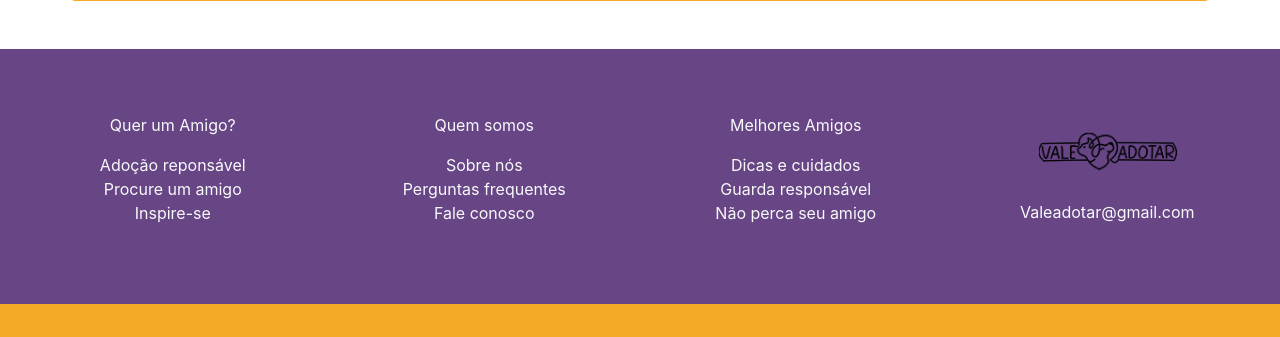
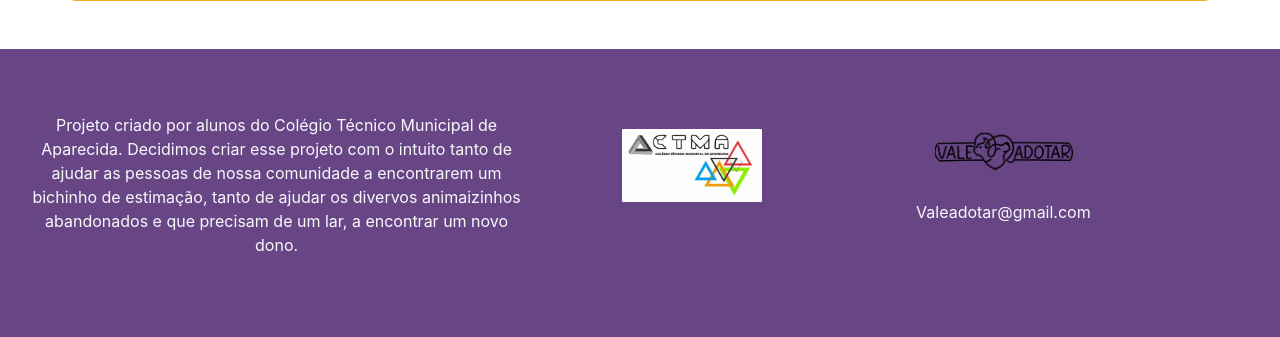
Before and after one commit to Augustinhovm/valeadotar, a PHP site: page /cadastromain.php in a window 1280 px wide. Shown: the part 740-1077 px from the top of the page. Before the commit the page ends 1044 px from the top, so only its background shows below. Run offline with PHP 8.4, Linux system fonts and the light colour scheme; some libraries are stand-ins or nearby versions.

Commit message:
erros nos cadastro de animais consertados

```diff
--- a/detalhes.php
+++ b/detalhes.php
@@ -77,9 +77,7 @@ $total_animais = mysqli_num_rows($resultado_animais);
                             <h6><?php echo "Espécie: "      . $row_animais['ani_especie'];  ?></h6>
                             <h6><?php echo "Porte: "        . $row_animais['ani_porte'];  ?></h6>
                             <h6><?php echo "Descrição: "    . $row_animais['ani_descricao'];  ?></h6>
-                            <h6><?php echo "Doador: "       . $row_animais['ani_doador'];  ?></h6>
                             <h6><?php echo "Telefone: "     . $row_animais['ani_telefone'];  ?></h6>
-                            <h6><?php echo "Email: "        . $row_animais['ani_email'];  ?></h6>
                             <h6><?php echo "Cidade: "       . $row_animais['ani_cidade'];  ?></h6>
                             <h6><?php echo "STATUS: "       . $row_animais['status'];  ?></h6>
                         </div>
--- a/meus_pets.php
+++ b/meus_pets.php
@@ -44,7 +44,7 @@ $total_animais = mysqli_num_rows($resultado_animais);
                         <p class="my-4" style="font-size: 40px; font-family: cursive; text-align: center; margin-top: -20px; color: #f4aa24;">
                             MEUS PETS!</p>
                         <h4><span>Modifique informações ou remova o anuncio após doação :) </span></h4>
-                        <?php echo $_SESSION['Login']['usuario_id']; ?>
+
                     </div>
                 </div>
             </div>
@@ -70,7 +70,7 @@ $total_animais = mysqli_num_rows($resultado_animais);
                                             <p>Gênero: ' . $rows_animais['ani_genero'] . '</p>
                                             <p>Espécie: ' . $rows_animais['ani_especie'] . '</p>
                                             <div class="form-group col-12 text-center">
-                                                    <a href="detalhes.php?ani_id=' . $rows_animais['ani_id'] . ' class="btn btn-light" style="border: 1px solid #684686;">Adotar</a>
+                                                    <a href="detalhesusuarios.php?ani_id=' . $rows_animais['ani_id'] . ' class="btn btn-light" style="border: 1px solid #684686;">Editar Status</a>
                                             </div>
                                           </div>
                                 </div>
--- a/rodape.php
+++ b/rodape.php
@@ -3,24 +3,14 @@
         <div class="row">
             <div class="col-md-12 text-center text-light">
                 <div class="row">
-                    <div class="col-md-3">
-                        <p>Quer um Amigo?</p>
-                        <span>Adoção reponsável</span><br>
-                        <span>Procure um amigo</span><br>
-                        <span>Inspire-se</span><br>
+                    <div class="col-md-5">
+                       <p>Projeto criado por alunos do Colégio Técnico Municipal de Aparecida. Decidimos criar esse projeto com o intuito tanto de ajudar as pessoas de nossa comunidade a encontrarem um bichinho de estimação, tanto de ajudar os divervos animaizinhos abandonados e que precisam de um lar, a encontrar um novo dono.</p>
                     </div>
-                    <div class="col-md-3">
-                        <p>Quem somos</p>
-                        <span>Sobre nós</span><br>
-                        <span>Perguntas frequentes</span><br>
-                        <span>Fale conosco</span><br>
+                    <div class="col-md-3 my-3">
+                        <img src="src/assets/img/ctma.png" style="width: 50%; border-radius: 1%" alt="...">
                     </div>
-                    <div class="col-md-3">
-                        <p>Melhores Amigos</p>
-                        <span>Dicas e cuidados</span><br>
-                        <span>Guarda responsável</span><br>
-                        <span>Não perca seu amigo</span><br>
-                    </div>
+
+
                     <div class="col-md-3 my-3">
                         <img src="src/assets/img/Valeadotar.png" class="img-fluid mb-4" style="width: 50%; border-radius: 1%" alt="...">
                         <span>Valeadotar@gmail.com</span>
```
Also changed, not shown: insert.php (+7 -12 lines), quero_doar.php (+4 -11 lines), valeadotar_tcc.sql (+22 -31 lines), src/assets/img/ctma.png (added), upload/0.jpg (added), 1 other file.
